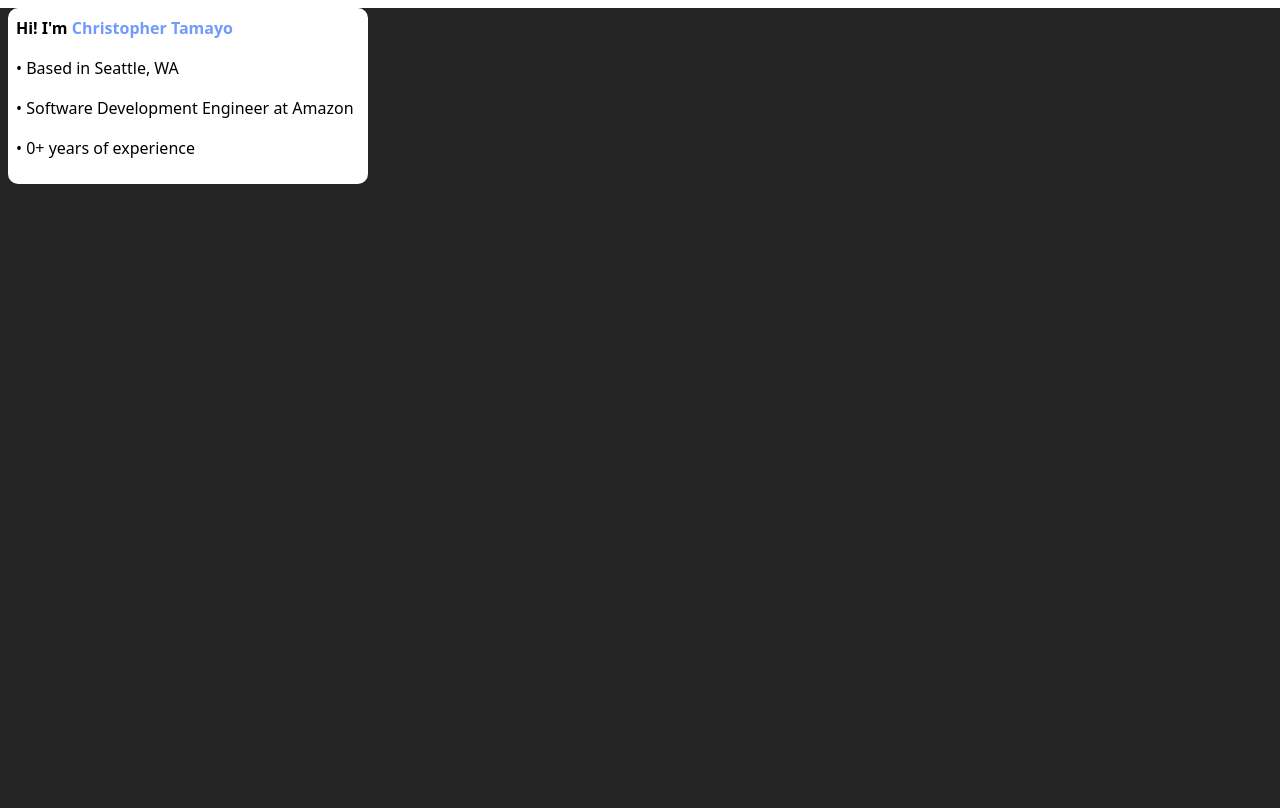
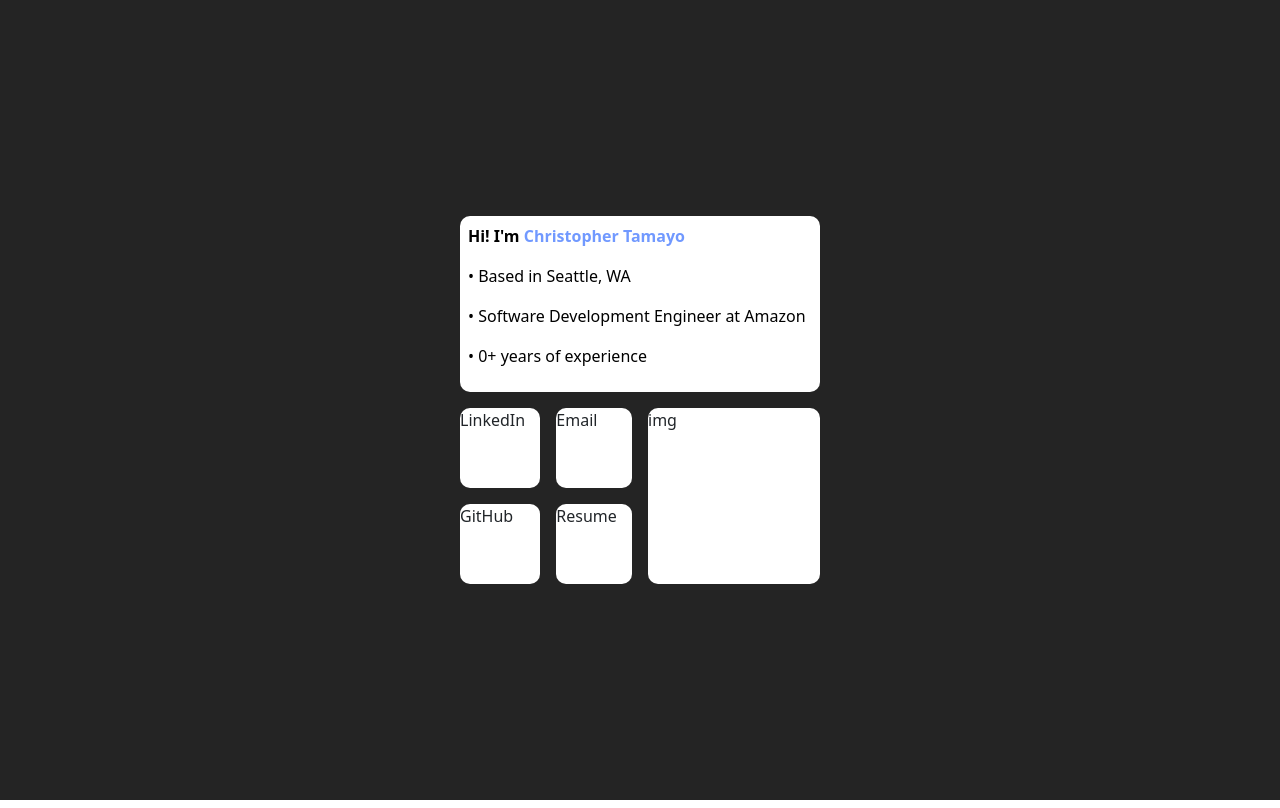
Before and after one commit to Chris-Tamayo/me, a React (Vite) app in the folder client/: page / in a window 1280 px wide. Built offline with nearby package versions, Linux system fonts and the light colour scheme.

Commit message:
Add initial contact tiles

```diff
--- a/client/src/App.jsx
+++ b/client/src/App.jsx
@@ -1,11 +1,15 @@
 import './App.css'
+import Contact from './components/Contact/Contact'
 import Intro from './components/Intro/Intro'
 
 function App() {
   return (
-    <>
-      <Intro />
-    </>
+    <div className="d-flex justify-content-center align-items-center w-100 h-100">
+      <div className="d-flex flex-column">
+        <Intro />
+        <Contact />
+      </div>
+    </div>
   )
 }
 
--- /dev/null
+++ b/client/src/components/Contact/Contact.css
@@ -0,0 +1,15 @@
+.contact-tile {
+  aspect-ratio: 1 / 1;
+  border-radius: var(--border-radius);
+  background-color: var(--secondary-background-color);
+  flex-grow: 1;
+  margin: var(--padding-small);
+}
+
+.headshot-tile {
+  flex-grow: 1;
+  aspect-ratio: 1 / 1;
+  border-radius: var(--border-radius);
+  background-color: var(--secondary-background-color);
+  margin: var(--padding-small);
+}
--- /dev/null
+++ b/client/src/components/Contact/Contact.jsx
@@ -0,0 +1,12 @@
+import ContactsContainer from "./ContactsContainer"
+
+const Contact = () => {
+  return (
+    <div className="tile-container d-flex">
+      <ContactsContainer />
+      <div className="headshot-tile">img</div>
+    </div>
+  )
+}
+
+export default Contact
--- /dev/null
+++ b/client/src/components/Contact/ContactsContainer.jsx
@@ -0,0 +1,26 @@
+import "../Contact/Contact.css";
+
+const ContactsContainer = () => {
+  return (
+    <div className="d-flex w-50">
+      <div className="d-flex flex-column flex-grow-1">
+        <div className="contact-tile">
+          LinkedIn
+        </div>
+        <div className="contact-tile">
+          GitHub
+        </div>
+      </div>
+      <div className="d-flex flex-column flex-grow-1">
+        <div className="contact-tile">
+          Email
+        </div>
+        <div className="contact-tile">
+          Resume
+        </div>
+      </div>
+    </div>
+  )
+}
+
+export default ContactsContainer
```
